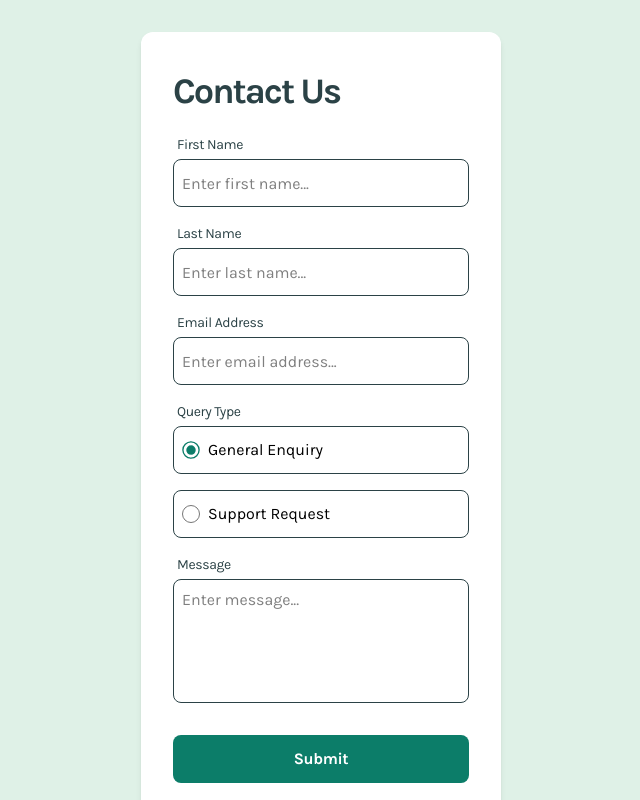
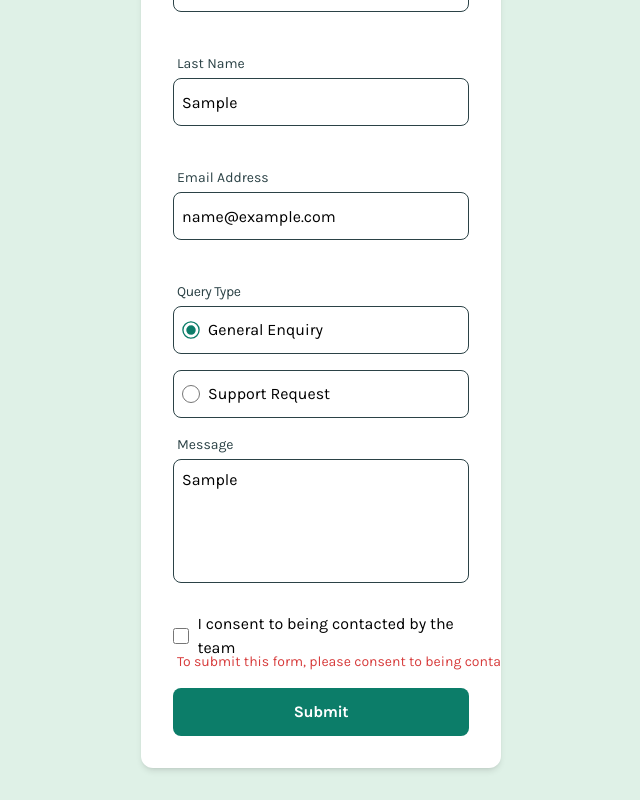
Before and after one commit to SirTurboPascal/tp-contact-form, a Next.js app: page / in a window 1280 px wide. Both pictures are taken after typing "Sample", "Sample", "name@example.com", "Sample" into the empty fields and a click on the button "Submit". Shown: the whole page, without its empty margins (319-959 px from the left). Built offline with nearby package versions, Linux system fonts and the light colour scheme.

Commit message:
Adds a proper error handling

```diff
--- a/src/components/Button.component.tsx
+++ b/src/components/Button.component.tsx
@@ -9,7 +9,7 @@ interface IButtonProps {
 
 const Button: FC<IButtonProps> = ({ children, type }) => {
 	return (
-		<button className='mt-[16px] h-[48px] cursor-pointer rounded-[8px] bg-green-600 font-bold tracking-[-0.4px] text-white select-none focus:outline-none' type={type}>
+		<button className='h-[48px] cursor-pointer rounded-[8px] bg-green-600 font-bold tracking-[-0.4px] text-white select-none focus:outline-none' type={type}>
 			{children}
 		</button>
 	);
--- /dev/null
+++ b/src/components/CheckBox.component.tsx
@@ -0,0 +1,39 @@
+import { isUndefined } from 'lodash';
+import { ChangeEvent, FC, Fragment } from 'react';
+
+interface ICheckBoxProps {
+	checked: boolean;
+
+	error?: string;
+	label: string;
+	name: string;
+
+	onChange: (event: ChangeEvent<HTMLInputElement>) => void;
+}
+
+const CheckBox: FC<ICheckBoxProps> = ({ checked, error, label, name, onChange }) => {
+	const handleChange = (event: ChangeEvent<HTMLInputElement>): void => {
+		if (!isUndefined(navigator.vibrate)) navigator.vibrate(200);
+
+		onChange(event);
+	};
+
+	return (
+		<label className='relative flex h-[48px] cursor-pointer flex-row items-center pb-[25px] select-none' htmlFor={name}>
+			<input
+				id={name}
+				className='mr-[8px] size-[18px] cursor-pointer checked:appearance-none checked:bg-[url(/images/icon-checkbox-check.svg)]'
+				checked={checked}
+				onChange={handleChange}
+				name={name}
+				type='checkbox'
+			/>
+
+			<Fragment>{label}</Fragment>
+
+			{!isUndefined(error) && <p className='text-red absolute bottom-0 left-[4px] cursor-default text-[14px] whitespace-nowrap select-none'>{error}</p>}
+		</label>
+	);
+};
+
+export default CheckBox;
--- a/src/components/ContactForm.component.tsx
+++ b/src/components/ContactForm.component.tsx
@@ -5,6 +5,7 @@ import { ChangeEvent, FormEvent, useState } from 'react';
 import { z } from 'zod';
 
 import Button from '@/components/Button.component';
+import CheckBox from '@/components/CheckBox.component';
 import FormGroup from '@/components/FormGroup.component';
 import RadioButton from '@/components/RadioButton.component';
 import RadioButtonGroup from '@/components/RadioButtonGroup.component';
@@ -13,10 +14,12 @@ import TextField from '@/components/TextField.component';
 import QueryType from '@/model/types/QueryType.type';
 
 const FormData = z.object({
-	email: z.email(),
-	firstName: z.string().trim().min(1),
-	lastName: z.string().trim().min(1),
-	message: z.string().trim().min(1),
+	consent: z.literal<boolean>(true, 'To submit this form, please consent to being contacted'),
+
+	email: z.email('Please enter a valid email address'),
+	firstName: z.string().trim().min(1, 'This field is required'),
+	lastName: z.string().trim().min(1, 'This field is required'),
+	message: z.string().trim().min(1, 'This field is required'),
 
 	queryType: z.literal(['general-enquiry', 'support-request'] as QueryType[]),
 });
@@ -24,6 +27,8 @@ const FormData = z.object({
 type FormData = z.infer<typeof FormData>;
 
 const initialState: FormData = {
+	consent: false,
+
 	email: '',
 	firstName: '',
 	lastName: '',
@@ -31,8 +36,11 @@ const initialState: FormData = {
 	queryType: 'general-enquiry',
 };
 
+type FormErrors = Partial<Record<keyof FormData, string>>;
+
 const ContactForm = () => {
 	const [formData, setFormData] = useState<FormData>(initialState);
+	const [formErrors, setFormErrors] = useState<FormErrors>({});
 
 	const handleSubmit = (event: FormEvent) => {
 		event.preventDefault();
@@ -44,9 +52,23 @@ const ContactForm = () => {
 			setFormData(initialState);
 		} catch (error) {
 			if (error instanceof z.ZodError) {
-				console.log(error.issues);
+				const errors: Partial<Record<keyof FormData, string>> = {};
+
+				error.issues.forEach((issue) => {
+					errors[issue.path[0] as keyof FormData] = issue.message;
+				});
+
+				setFormErrors(errors);
 			}
 		}
+	};
+
+	const handleCheckBoxChange = (event: ChangeEvent<HTMLInputElement>) => {
+		setFormData({
+			...formData,
+
+			[event.target.name]: event.target.checked,
+		});
 	};
 
 	const handleInputChange = (event: ChangeEvent<HTMLInputElement | HTMLTextAreaElement>) => {
@@ -60,12 +82,12 @@ const ContactForm = () => {
 	return (
 		<form className='flex flex-col gap-4' onSubmit={handleSubmit}>
 			<FormGroup>
-				<TextField label='First Name' name='firstName' onChange={handleInputChange} value={formData.firstName} />
-				<TextField label='Last Name' name='lastName' onChange={handleInputChange} value={formData.lastName} />
+				<TextField error={formErrors.firstName} label='First Name' name='firstName' onChange={handleInputChange} value={formData.firstName} />
+				<TextField error={formErrors.lastName} label='Last Name' name='lastName' onChange={handleInputChange} value={formData.lastName} />
 			</FormGroup>
 
 			<FormGroup>
-				<TextField label='Email Address' name='email' onChange={handleInputChange} value={formData.email} />
+				<TextField error={formErrors.email} label='Email Address' name='email' onChange={handleInputChange} value={formData.email} />
 			</FormGroup>
 
 			<RadioButtonGroup label='Query Type'>
@@ -74,8 +96,10 @@ const ContactForm = () => {
 			</RadioButtonGroup>
 
 			<FormGroup>
-				<TextArea label='Message' name='message' onChange={handleInputChange} value={formData.message} />
+				<TextArea error={formErrors.message} label='Message' name='message' onChange={handleInputChange} value={formData.message} />
 			</FormGroup>
+
+			<CheckBox error={formErrors.consent} checked={formData.consent} label='I consent to being contacted by the team' name='consent' onChange={handleCheckBoxChange} />
 
 			<Button type='submit'>Submit</Button>
 		</form>
--- a/src/components/TextArea.component.tsx
+++ b/src/components/TextArea.component.tsx
@@ -1,9 +1,12 @@
-import { lowerCase } from 'lodash';
+import clsx from 'clsx';
+
+import { isUndefined, lowerCase } from 'lodash';
 import { ChangeEvent, FC } from 'react';
 
 interface ITextAreaProps {
 	required?: boolean;
 
+	error?: string;
 	label: string;
 	name: string;
 	value: string;
@@ -11,17 +14,18 @@ interface ITextAreaProps {
 	onChange: (event: ChangeEvent<HTMLTextAreaElement>) => void;
 }
 
-const TextArea: FC<ITextAreaProps> = ({ label, name, onChange, required, value }) => {
+const TextArea: FC<ITextAreaProps> = ({ error, label, name, onChange, required, value }) => {
+	const borderColorClassName = isUndefined(error) ? 'border-grey-900' : 'border-red';
 	const placeholder = `Enter ${lowerCase(label)}...`;
 
 	return (
-		<div className='flex grow flex-col'>
-			<label className='text-grey-900 mb-[4px] shrink-0 pl-[4px] text-[14px] tracking-[-0.4px] select-none' htmlFor={name}>
+		<div className='relative flex grow flex-col pb-[25px]'>
+			<label className='text-grey-900 mb-[4px] shrink-0 pl-[4px] text-[14px] whitespace-nowrap select-none' htmlFor={name}>
 				{label}
 			</label>
 
 			<textarea
-				className='border-grey-900 font-karla h-[124px] shrink-0 resize-none rounded-[8px] border-[1px] p-[8px] focus:outline-green-600'
+				className={clsx(borderColorClassName, 'font-karla h-[124px] shrink-0 resize-none rounded-[8px] border-[1px] p-[8px] focus:outline-green-600')}
 				id={name}
 				name={name}
 				onChange={onChange}
@@ -29,6 +33,8 @@ const TextArea: FC<ITextAreaProps> = ({ label, name, onChange, required, value }
 				required={required}
 				value={value}
 			/>
+
+			{!isUndefined(error) && <p className='text-red absolute bottom-0 left-[4px] cursor-default overflow-hidden text-[14px] whitespace-nowrap select-none'>{error}</p>}
 		</div>
 	);
 };
--- a/src/components/TextField.component.tsx
+++ b/src/components/TextField.component.tsx
@@ -1,9 +1,12 @@
-import { lowerCase } from 'lodash';
+import clsx from 'clsx';
+
+import { isUndefined, lowerCase } from 'lodash';
 import { ChangeEvent, FC } from 'react';
 
 interface ITextFieldProps {
 	required?: boolean;
 
+	error?: string;
 	label: string;
 	name: string;
 	value: string;
@@ -11,17 +14,18 @@ interface ITextFieldProps {
 	onChange: (event: ChangeEvent<HTMLInputElement>) => void;
 }
 
-const TextField: FC<ITextFieldProps> = ({ label, name, onChange, required, value }) => {
+const TextField: FC<ITextFieldProps> = ({ error, label, name, onChange, required, value }) => {
+	const borderColorClassName = isUndefined(error) ? 'border-grey-900' : 'border-red';
 	const placeholder = `Enter ${lowerCase(label)}...`;
 
 	return (
-		<div className='flex grow flex-col'>
-			<label className='text-grey-900 mb-[4px] shrink-0 pl-[4px] text-[14px] tracking-[-0.4px] select-none' htmlFor={name}>
+		<div className='relative flex grow flex-col pb-[25px]'>
+			<label className='text-grey-900 mb-[4px] shrink-0 pl-[4px] text-[14px] whitespace-nowrap select-none' htmlFor={name}>
 				{label}
 			</label>
 
 			<input
-				className='border-grey-900 font-karla h-[48px] shrink-0 rounded-[8px] border-[1px] px-[8px] focus:outline-green-600'
+				className={clsx(borderColorClassName, 'font-karla h-[48px] shrink-0 rounded-[8px] border-[1px] px-[8px] focus:outline-green-600')}
 				id={name}
 				name={name}
 				onChange={onChange}
@@ -30,6 +34,8 @@ const TextField: FC<ITextFieldProps> = ({ label, name, onChange, required, value
 				type='text'
 				value={value}
 			/>
+
+			{!isUndefined(error) && <p className='text-red absolute bottom-0 left-[4px] cursor-default text-[14px] whitespace-nowrap select-none'>{error}</p>}
 		</div>
 	);
 };
```
